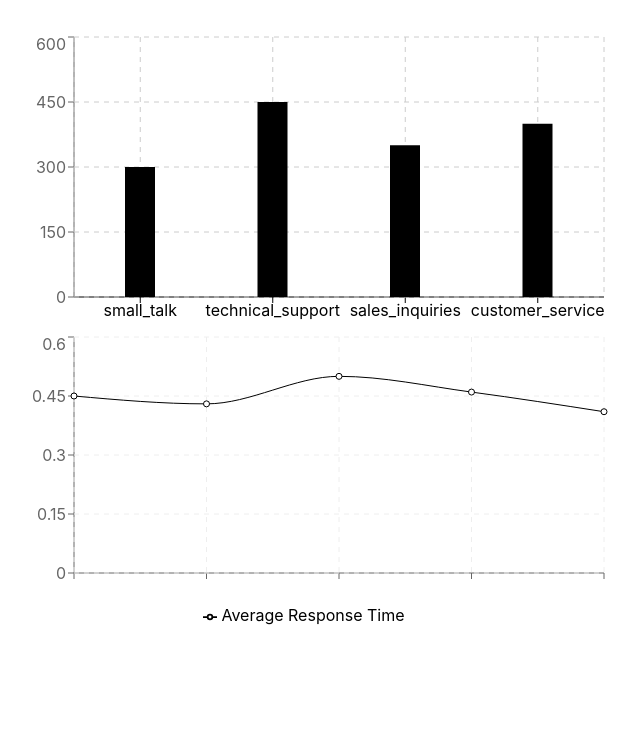
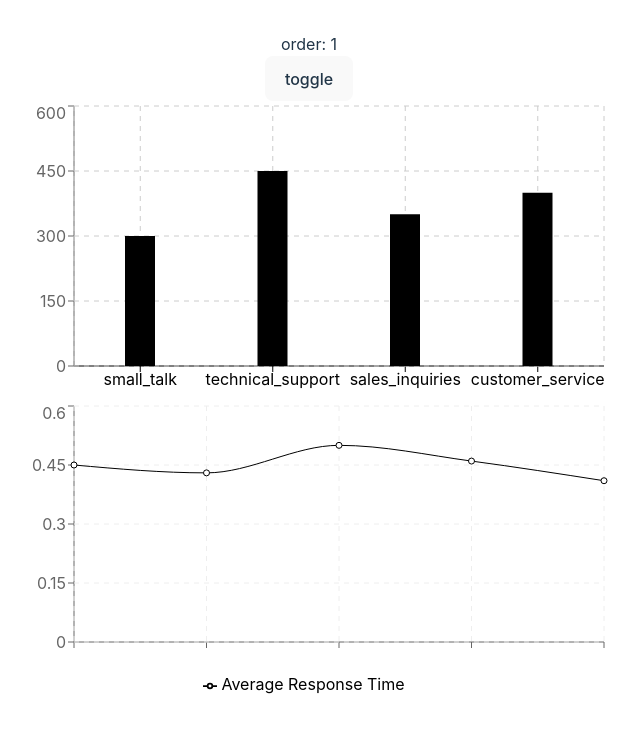
Before and after one commit to snow-2357/arcitech-assignment, a React (Vite) app: page / in a window 1280 px wide. Shown: the top 750 px of the page, without its empty margins (331-971 px from the left). Built offline with nearby package versions, Linux system fonts and the light colour scheme.

Commit message:
redux init

```diff
--- a/src/App.tsx
+++ b/src/App.tsx
@@ -4,11 +4,20 @@ import "./App.css";
 import BarChartDisplay from "./components/BarChart";
 import LineChartDisplay from "./components/LineChart";
 import PieChartDisplay from "./components/PieChart";
+import { useSelector, useDispatch } from "react-redux";
+import { toggle } from "./redux/categorySlice";
+import { RootState } from "./redux/store";
 
 import { apiData } from "./data";
 function App() {
+  const count = useSelector((state: RootState) => state.counter.value);
+  const dispatch = useDispatch();
   return (
     <div>
+      <div>
+        <p>order: {count}</p>
+        <button onClick={() => dispatch(toggle())}>toggle</button>
+      </div>
       <BarChartDisplay data={apiData.category_distribution} />
       <LineChartDisplay data={apiData.response_times.week_wise} />
       <PieChartDisplay data={apiData.user_satisfaction.ratings} />
--- a/src/main.tsx
+++ b/src/main.tsx
@@ -1,10 +1,14 @@
-import React from 'react'
-import ReactDOM from 'react-dom/client'
-import App from './App.tsx'
-import './index.css'
+import React from "react";
+import ReactDOM from "react-dom/client";
+import App from "./App.tsx";
+import "./index.css";
+import { Provider } from "react-redux";
+import store from "./redux/store.ts";
 
-ReactDOM.createRoot(document.getElementById('root')!).render(
+ReactDOM.createRoot(document.getElementById("root")!).render(
   <React.StrictMode>
-    <App />
-  </React.StrictMode>,
-)
+    <Provider store={store}>
+      <App />
+    </Provider>
+  </React.StrictMode>
+);
--- /dev/null
+++ b/src/redux/categorySlice.ts
@@ -0,0 +1,22 @@
+import { createSlice } from "@reduxjs/toolkit";
+
+interface CategoryState {
+  value: 1 | -1;
+}
+
+const initialState: CategoryState = {
+  value: 1,
+};
+
+const categorySlice = createSlice({
+  name: "category",
+  initialState,
+  reducers: {
+    toggle: (state) => {
+      state.value *= -1;
+    },
+  },
+});
+
+export const { toggle } = categorySlice.actions;
+export default categorySlice.reducer;
--- /dev/null
+++ b/src/redux/store.ts
@@ -0,0 +1,15 @@
+import { configureStore } from "@reduxjs/toolkit";
+import counterReducer from "./categorySlice";
+import { combineReducers } from "redux";
+
+const rootReducer = combineReducers({
+  counter: counterReducer,
+});
+
+const store = configureStore({
+  reducer: rootReducer,
+});
+
+export type RootState = ReturnType<typeof rootReducer>;
+
+export default store;
```
